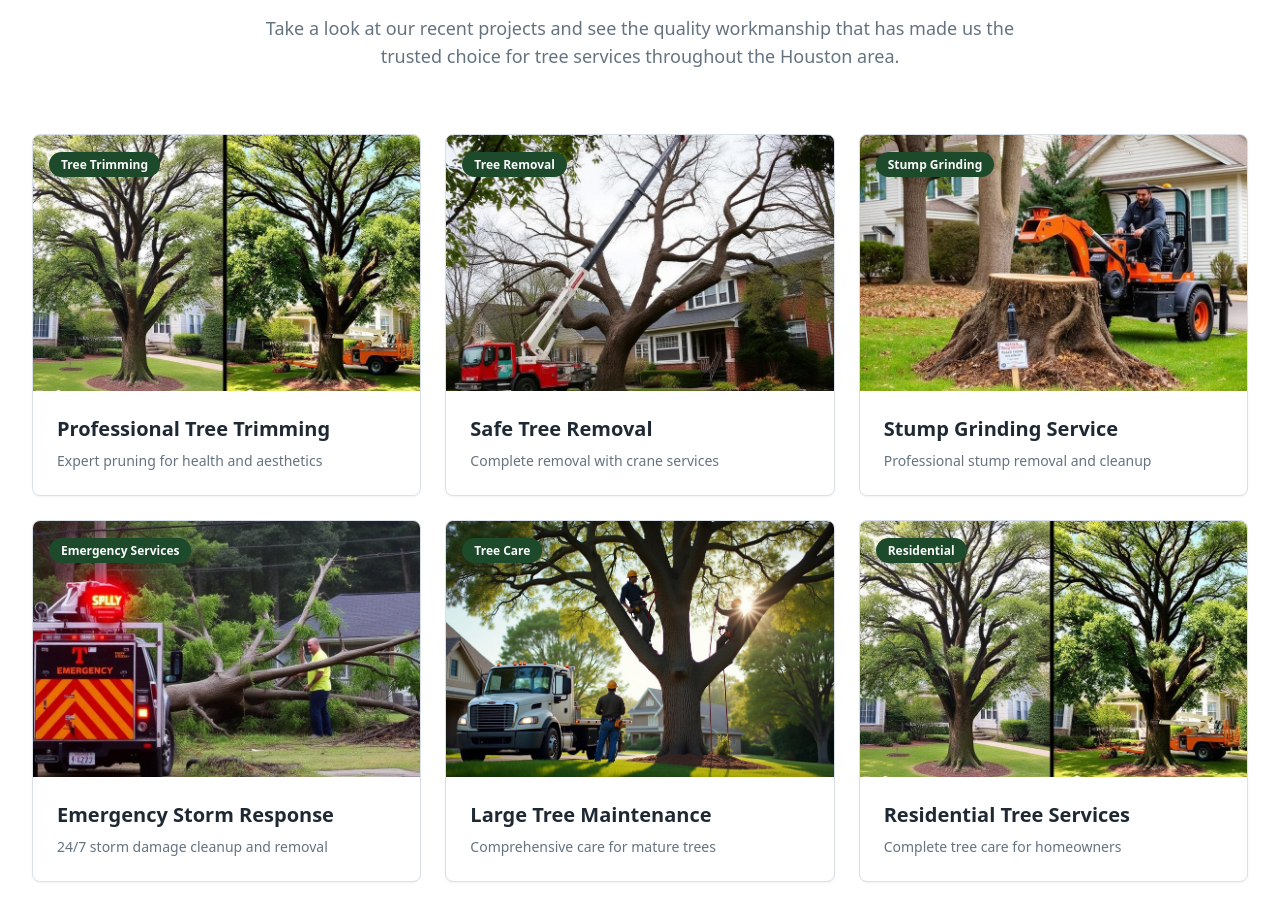
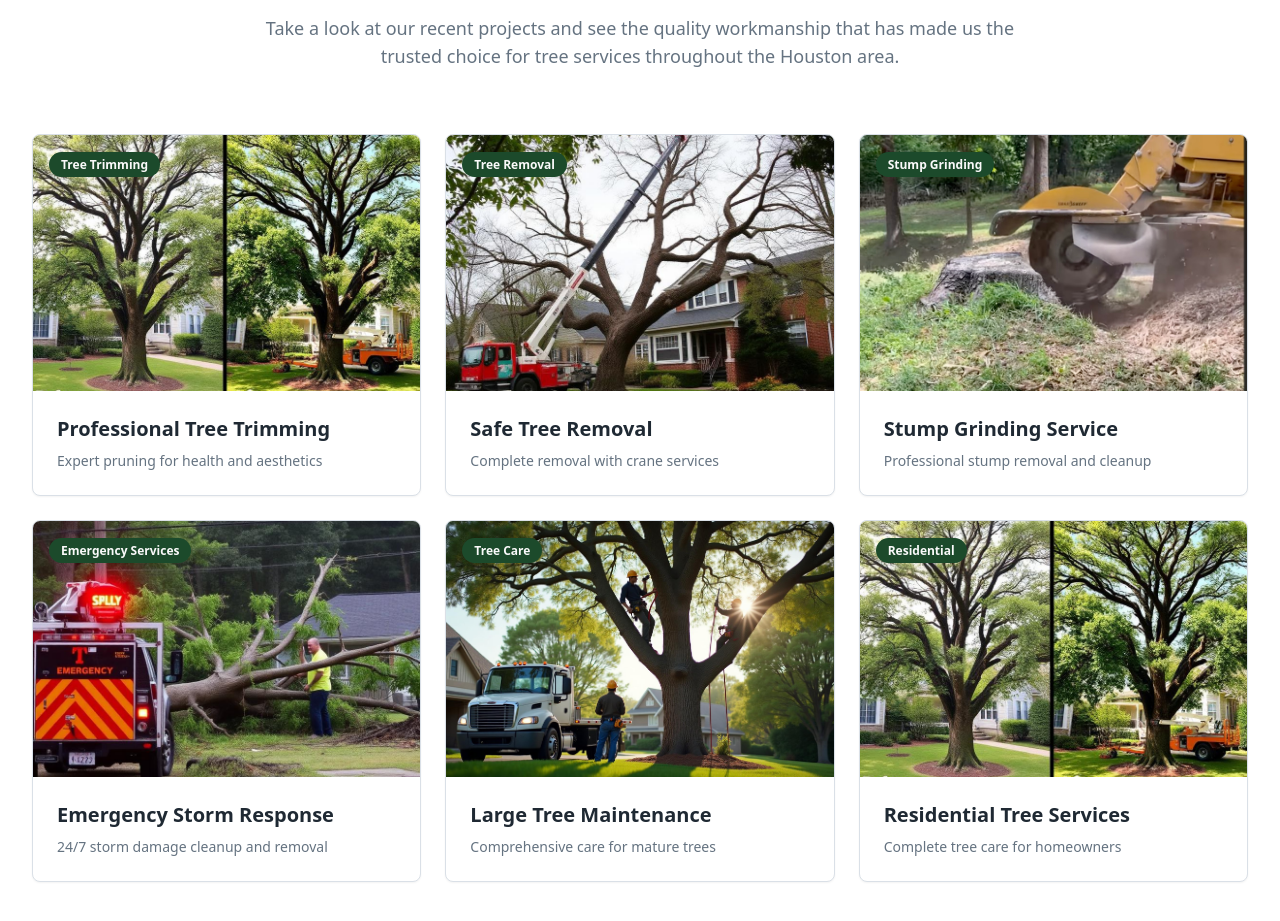
Before and after one commit to wing9900/tree-service-website, a React (Vite) app: page / in a window 1280 px wide. Shown: the part 4940-5861 px from the top of the page. Built offline with nearby package versions, Linux system fonts and the light colour scheme.

Commit message:
Update professional results images
Replaced images in the "See Our Professional Results" section with provided images for Stump Removal, Safe Tree Removals, and Professional Tree Pruning.

```diff
--- a/src/components/sections/GalleryPreview.tsx
+++ b/src/components/sections/GalleryPreview.tsx
@@ -25,7 +25,7 @@ const GalleryPreview = () => {
     {
       title: "Stump Grinding Service",
       category: "Stump Grinding",
-      image: stumpGrindingImg,
+      image: "/lovable-uploads/83e4a60f-a3ad-4031-b013-6de73703af69.png",
       description: "Professional stump removal and cleanup"
     },
     {
```
Also changed, not shown: public/lovable-uploads/83e4a60f-a3ad-4031-b013-6de73703af69.png (added).
